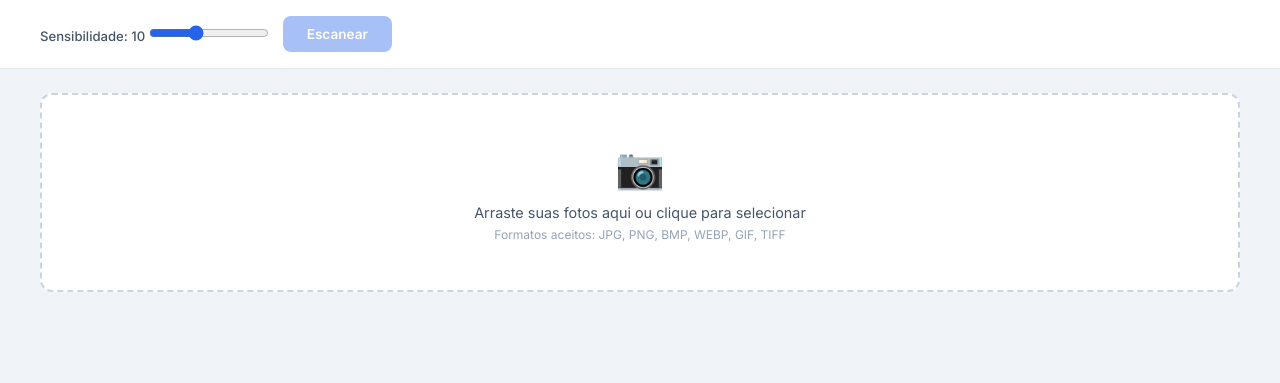
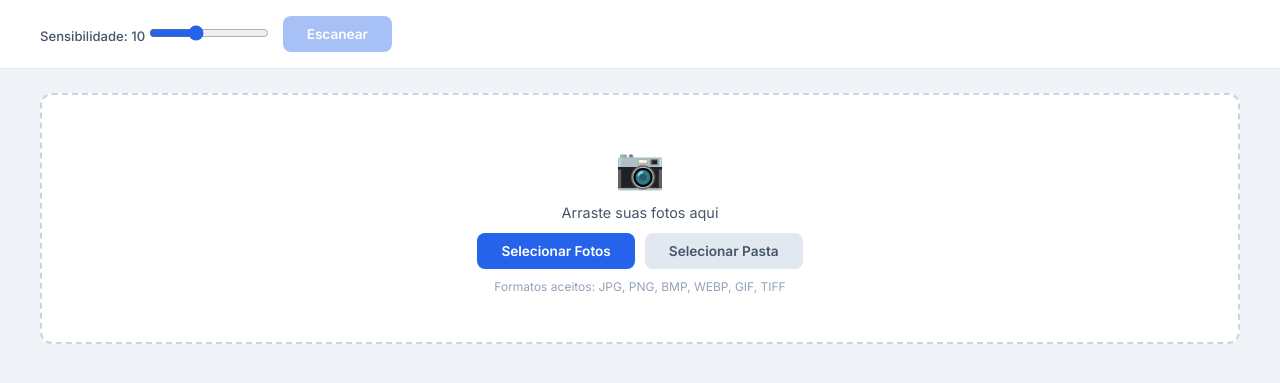
Before and after one commit to thaispianucci-dotcom/pixel-purge, a Flask app: page / in a window 1280 px wide. Shown: the part 74-457 px from the top of the page. Run offline with Flask 3, Linux system fonts and the light colour scheme.

Commit message:
Add folder selection button to upload area
Co-Authored-By: Claude Opus 4.6 <noreply@anthropic.com>

```diff
--- a/templates/index.html
+++ b/templates/index.html
@@ -363,9 +363,14 @@
 
 <div id="dropZone" class="drop-zone">
     <div class="icon">&#128247;</div>
-    <p>Arraste suas fotos aqui ou clique para selecionar</p>
-    <div class="hint">Formatos aceitos: JPG, PNG, BMP, WEBP, GIF, TIFF</div>
+    <p>Arraste suas fotos aqui</p>
+    <div style="display: flex; gap: 10px; justify-content: center; margin-top: 12px;">
+        <button class="btn btn-primary" onclick="event.stopPropagation(); document.getElementById('fileInput').click();">Selecionar Fotos</button>
+        <button class="btn" style="background: #e2e8f0; color: #475569;" onclick="event.stopPropagation(); document.getElementById('folderInput').click();">Selecionar Pasta</button>
+    </div>
+    <div class="hint" style="margin-top: 10px;">Formatos aceitos: JPG, PNG, BMP, WEBP, GIF, TIFF</div>
     <input type="file" id="fileInput" multiple accept="image/*" style="display:none">
+    <input type="file" id="folderInput" webkitdirectory multiple style="display:none">
 </div>
 
 <div class="progress-bar" id="progressBar">
@@ -400,6 +405,7 @@
     const thresholdValue = document.getElementById('thresholdValue');
     const dropZone = document.getElementById('dropZone');
     const fileInput = document.getElementById('fileInput');
+    const folderInput = document.getElementById('folderInput');
     const scanBtn = document.getElementById('scanBtn');
 
     thresholdSlider.addEventListener('input', () => {
@@ -412,8 +418,6 @@
     let currentSessionId = '';
 
     // --- Drop zone ---
-    dropZone.addEventListener('click', () => fileInput.click());
-
     dropZone.addEventListener('dragover', (e) => {
         e.preventDefault();
         dropZone.classList.add('dragover');
@@ -433,18 +437,29 @@
         handleFiles(fileInput.files);
     });
 
+    folderInput.addEventListener('change', () => {
+        handleFiles(folderInput.files);
+    });
+
     function handleFiles(files) {
-        uploadedFiles = Array.from(files);
+        const imageExts = ['.jpg', '.jpeg', '.png', '.bmp', '.webp', '.gif', '.tiff', '.tif'];
+        uploadedFiles = Array.from(files).filter(f => {
+            const ext = f.name.substring(f.name.lastIndexOf('.')).toLowerCase();
+            return imageExts.includes(ext);
+        });
         if (uploadedFiles.length > 0) {
             dropZone.classList.add('has-files');
             dropZone.innerHTML = `
                 <div class="file-count">${uploadedFiles.length} foto(s) selecionada(s)</div>
-                <p style="margin-top: 8px; color: #94a3b8; font-size: 0.8rem;">Clique para alterar a seleção</p>
-                <input type="file" id="fileInput" multiple accept="image/*" style="display:none">
+                <div style="display: flex; gap: 10px; justify-content: center; margin-top: 12px;">
+                    <button class="btn btn-primary" onclick="event.stopPropagation(); document.getElementById('fileInput2').click();">Trocar Fotos</button>
+                    <button class="btn" style="background: #e2e8f0; color: #475569;" onclick="event.stopPropagation(); document.getElementById('folderInput2').click();">Trocar Pasta</button>
+                </div>
+                <input type="file" id="fileInput2" multiple accept="image/*" style="display:none">
+                <input type="file" id="folderInput2" webkitdirectory multiple style="display:none">
             `;
-            const newInput = dropZone.querySelector('#fileInput');
-            newInput.addEventListener('change', () => handleFiles(newInput.files));
-            dropZone.addEventListener('click', () => newInput.click(), { once: false });
+            document.getElementById('fileInput2').addEventListener('change', function() { handleFiles(this.files); });
+            document.getElementById('folderInput2').addEventListener('change', function() { handleFiles(this.files); });
             scanBtn.disabled = false;
         }
     }
```
